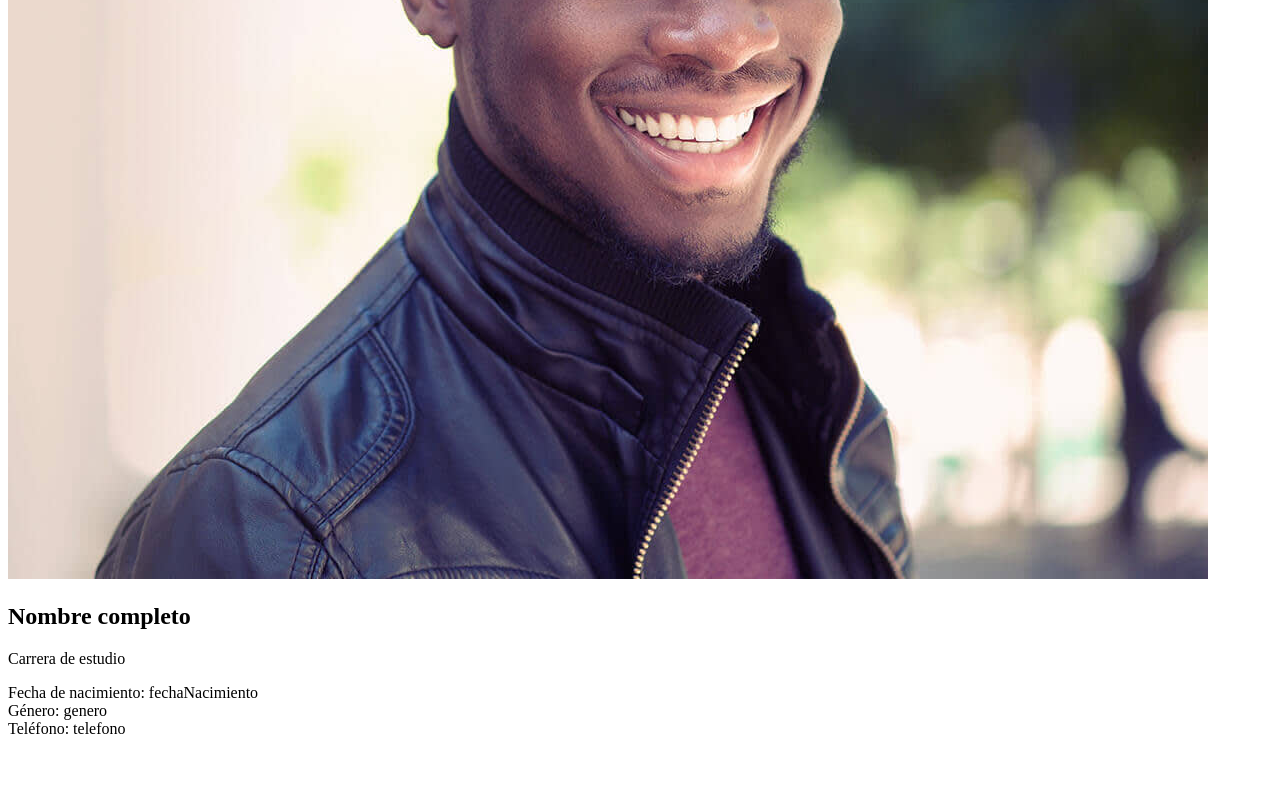
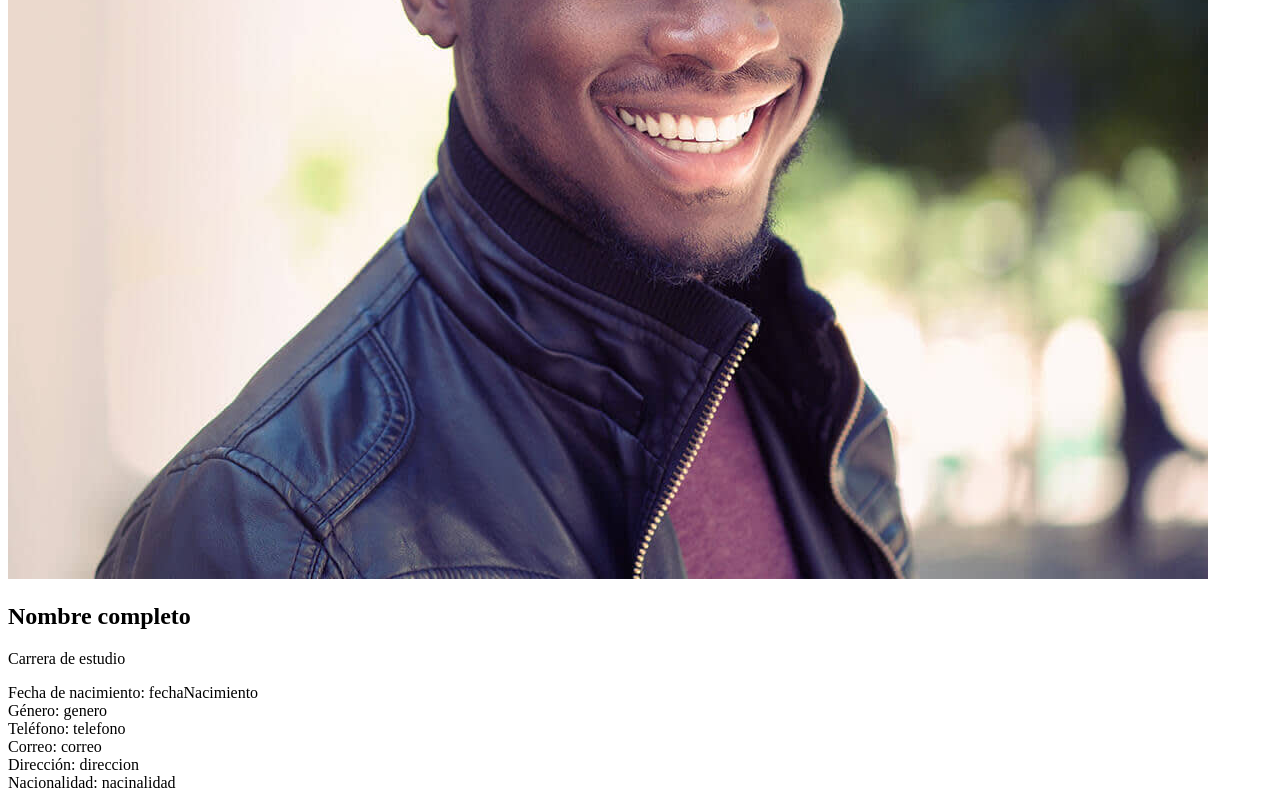
Before and after one commit to Unteress/Practica, a plain HTML site: page index.html in a window 1280 px wide. Shown: the part 421-1221 px from the top of the page. Before the commit the page ends 1167 px from the top, so only its background shows below. Drawn offline with Linux system fonts and the light colour scheme.

Commit message:
agregado de campos de correo, direccion, nacionalidad y enlace al archivo de estilo css

```diff
--- a/index.html
+++ b/index.html
@@ -3,6 +3,7 @@
 <head>
     <meta charset="UTF-8">
     <meta name="viewport" content="width=device-width, initial-scale=1.0">
+    <link rel="stylesheet" href="style.css">
     <title>Documento</title>
 </head>
 <body>
@@ -16,6 +17,9 @@
       <div><span class="label">Fecha de nacimiento:</span> fechaNacimiento</div>
       <div><span class="label">Género:</span> genero</div>
       <div><span class="label">Teléfono:</span> telefono</div>
+      <div><span class="label">Correo:</span> correo</div>
+      <div><span class="label">Dirección:</span> direccion</div>
+      <div><span class="label">Nacionalidad:</span> nacinalidad</div>
     </div>
   </div>
 </body>
```
